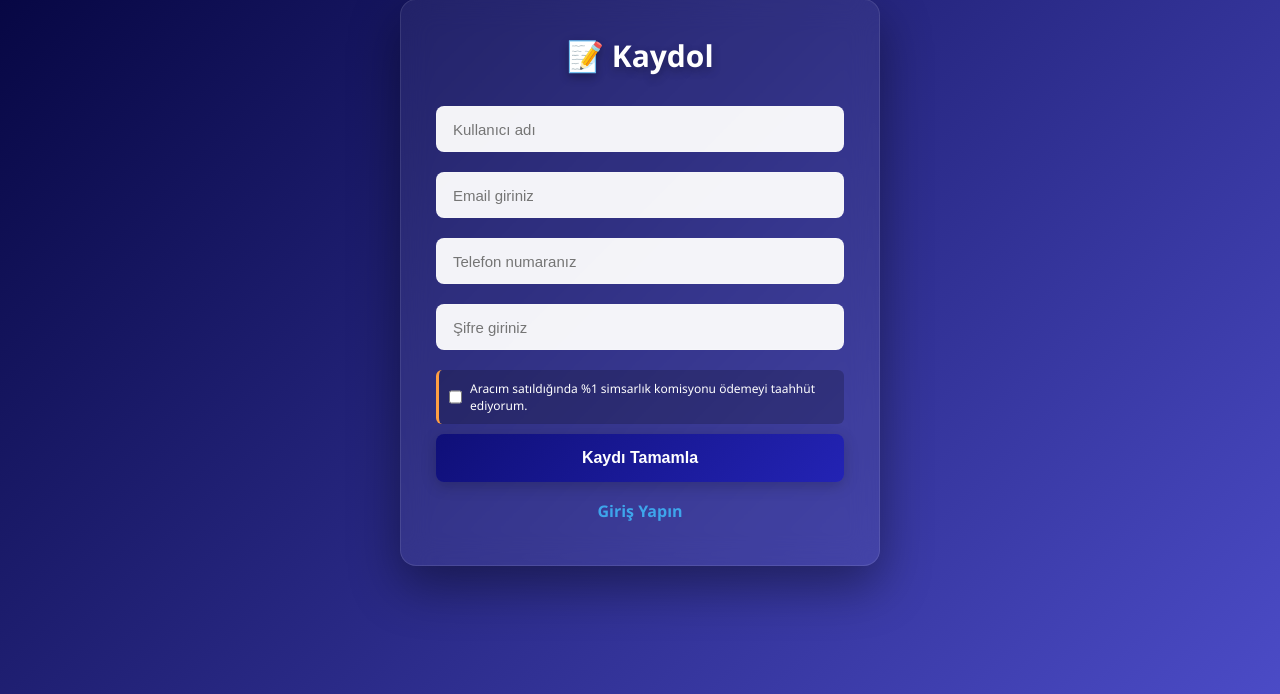
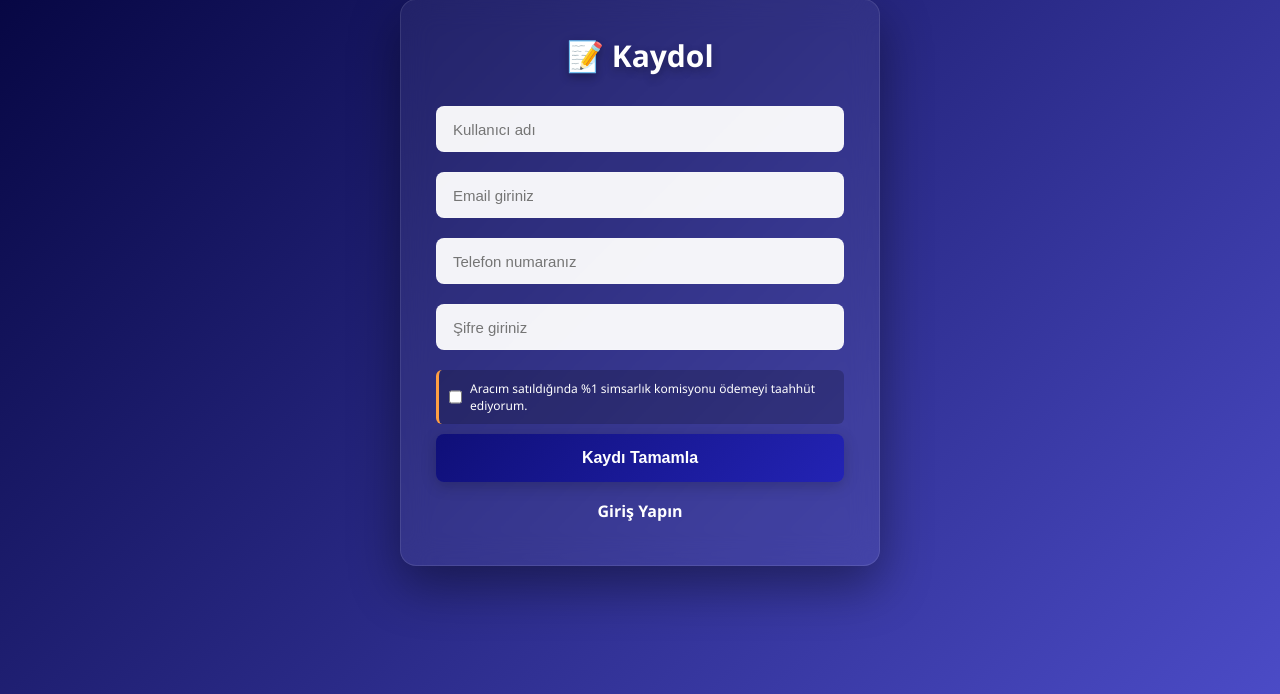
Before and after one commit to Vlayta/kozanilanlari.com, a Flask app: page /kaydol in a window 1280 px wide. Shown: the part 119-813 px from the top of the page. Run offline with Flask 3, Linux system fonts and the light colour scheme.

Commit message:
Update kaydol.html

```diff
--- a/templates/kaydol.html
+++ b/templates/kaydol.html
@@ -17,7 +17,7 @@
         </div>
 
         <button type="submit"> Kaydı Tamamla </button>
-        <a href="/login" style="background:transparent; border:none; color:rgb(62,165,235); text-align:center; display:block; margin-top:10px;">Giriş Yapın</a>
+        <a href="/login" style="background:transparent; border:none; color:white; text-align:center; display:block; margin-top:10px;">Giriş Yapın</a>
         {% if hata %} <label class="hata"> {{ hata }} </label> {% endif %}
     </form>
 </div>
```
